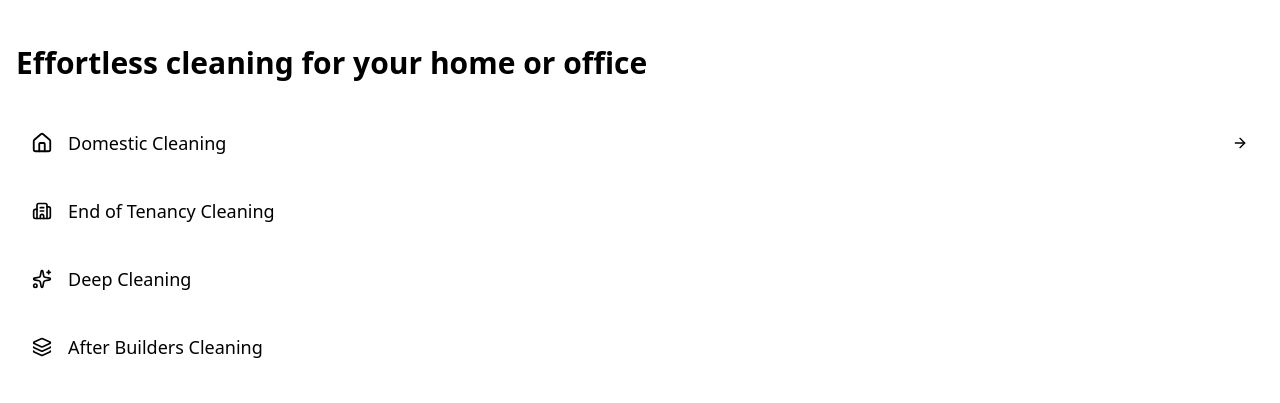
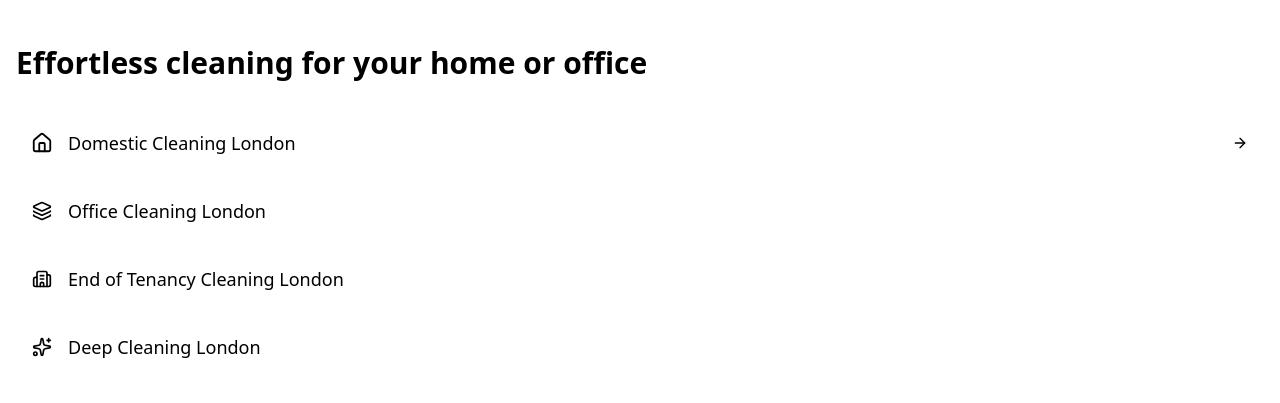
Before and after one commit to londonclean01-site/site, a Next.js app: page / in a window 1280 px wide. Shown: the part 4340-4743 px from the top of the page. Built offline with nearby package versions, Linux system fonts and the light colour scheme; no server answers.

Commit message:
Update ServicesSection.tsx

```diff
--- a/src/components/sections/ServicesSection.tsx
+++ b/src/components/sections/ServicesSection.tsx
@@ -12,15 +12,23 @@ const services = [
   {
     id: "domestic",
     icon: Home,
-    title: "Domestic Cleaning",
+    title: "Domestic Cleaning London",
     description: "Keep your home consistently clean and comfortable with our regular domestic cleaning services. We handle all the routine cleaning tasks so you can enjoy your free time.",
     features: ["Regular weekly or bi-weekly cleaning", "Kitchen & bathroom sanitization", "Flexible scheduling"],
     image: "/1serivce.jpeg"
   },
+    {
+    id: "office",
+    icon: Layers,
+    title: "Office Cleaning London",
+    description: "Need reliable office cleaning in London? We provide daily, weekly, and one-off commercial cleaning for offices, retail spaces, and co-working hubs across Greater London. Flexible hours including early morning and weekend cleans.",
+    features: ["Full deposit return guarantee", "Inspection-ready results", "Systematic deep cleaning"],
+    image: "/2service.jpg"
+  },
   {
     id: "end-of-tenancy",
     icon: Building2,
-    title: "End of Tenancy Cleaning",
+    title: "End of Tenancy Cleaning London",
     description: "Moving out? Leave the cleaning to us. Professional end of tenancy cleaning designed to meet landlord and letting agency standards across London.",
     features: ["Full deposit return guarantee", "Inspection-ready results", "Systematic deep cleaning"],
     image: "/2service.jpg"
@@ -28,7 +36,7 @@ const services = [
   {
     id: "deep-cleaning",
     icon: Sparkles,
-    title: "Deep Cleaning",
+    title: "Deep Cleaning London",
     description: "For a thorough and intensive clean, our deep cleaning services target every corner of your space. Perfect for spring cleaning or preparing for special occasions.",
     features: ["Every corner cleaned", "Hard-to-reach spots included", "Kitchen appliances deep cleaned"],
     image: "/3service.jpg"
```
